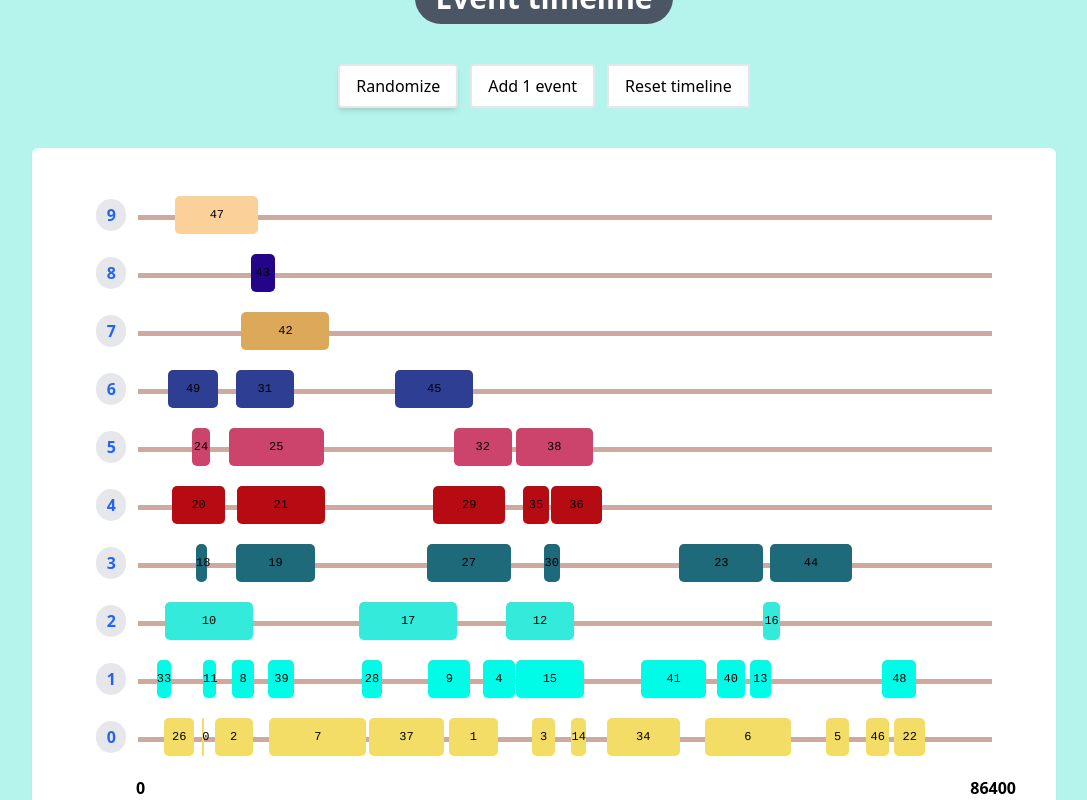
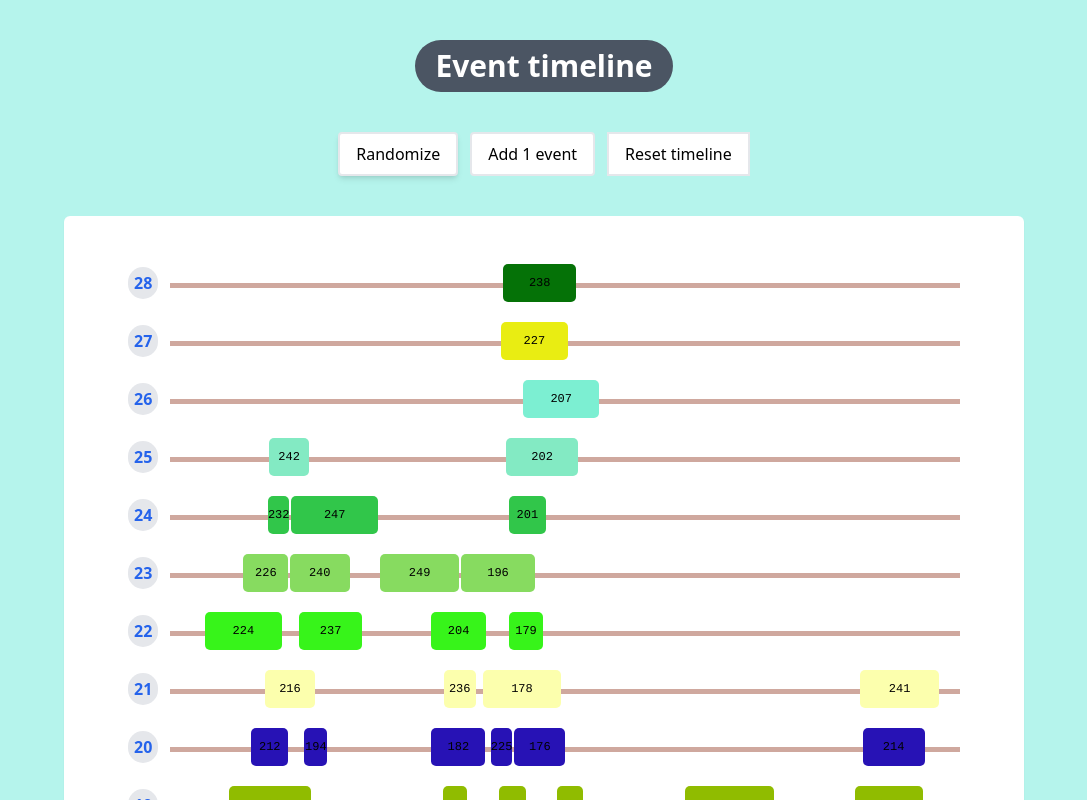
Before and after one commit to jajego/sst-challenge-final, a React (Create React App) app: page / in a window 1280 px wide. Both pictures are taken after a click on the button "Randomize". Shown: the top 800 px of the page, without its empty margins (96-1183 px from the left). Built offline with nearby package versions, Linux system fonts and the light colour scheme.

Commit message:
fixed color bug

```diff
--- a/src/App.js
+++ b/src/App.js
@@ -64,7 +64,7 @@ function App() {
   const randomize = () => {
     setFormOpen(false);
 
-    return setEvents(generateInput(50));
+    return setEvents(generateInput(250));
   };
 
   const resetTimeline = () => {
@@ -78,7 +78,7 @@ function App() {
   };
 
   return (
-    <div className="timeline-wrapper w-full flex flex-col justify-center items-center gap-10">
+    <div className="timeline-wrapper w-full flex flex-col justify-center items-center gap-10 p-10">
       <div className="text-3xl font-bold text-white bg-gray-600 px-5 py-2 rounded-full">
         Event timeline
       </div>
--- a/src/components/Level.js
+++ b/src/components/Level.js
@@ -1,8 +1,10 @@
 import React from "react";
+import { useState } from "react";
 import Event from "./Event";
 import { randomColor } from "randomcolor";
 
 export default function Level({ level, events }) {
+  const [color, setColor] = useState(randomColor());
   const calcEventWidths = (events) => {
     // It should check whether it has a neighbor or not
     let eventWidths = [
@@ -29,7 +31,7 @@ export default function Level({ level, events }) {
   };
 
   let eventWidths = calcEventWidths(events);
-  const color = randomColor();
+  // const color = randomColor();
   return (
     <div className="flex items-center">
       <div className="text-s mr-3 text-center font-bold leading-8 rounded-full text-blue-600 bg-gray-200 w-8 h-8">
--- a/src/components/Timeline.js
+++ b/src/components/Timeline.js
@@ -3,7 +3,7 @@ import Level from "./Level";
 
 export default function Timeline({ levels }) {
   return (
-    <div className="levels-wrapper flex flex-col-reverse justify-start content-center bg-white shadow-sm rounded-md px-16 py-7 pt-12 w-4/5 gap-5 max-h-[800px] overflow-auto">
+    <div className="levels-wrapper flex flex-col-reverse justify-start content-center bg-white shadow-sm rounded-md px-16 py-7 pt-12 w-4/5 gap-5">
       <div className="axis-wrapper flex justify-between w-full gap-0">
         <div className="font-bold axis-label ml-10">0</div>
         {/* <div className="font-bold axis-label text-red-400">10,800</div>
--- a/src/index.css
+++ b/src/index.css
@@ -15,7 +15,7 @@ body,
 #root {
   display: flex;
   justify-content: center;
-  align-items: center;
+  align-items: flex-start;
 }
 
 .line-container {
--- a/src/utils/eventUtils.js
+++ b/src/utils/eventUtils.js
@@ -13,6 +13,9 @@ const generateInput = (howMany) => {
 
 function handleInput(input) {
   let levels = [];
+  let unplacedEvents = [];
+
+  // recursion?
 
   const findNearestOpenLevel = (event, levels) => {
     let openLevel;
```
